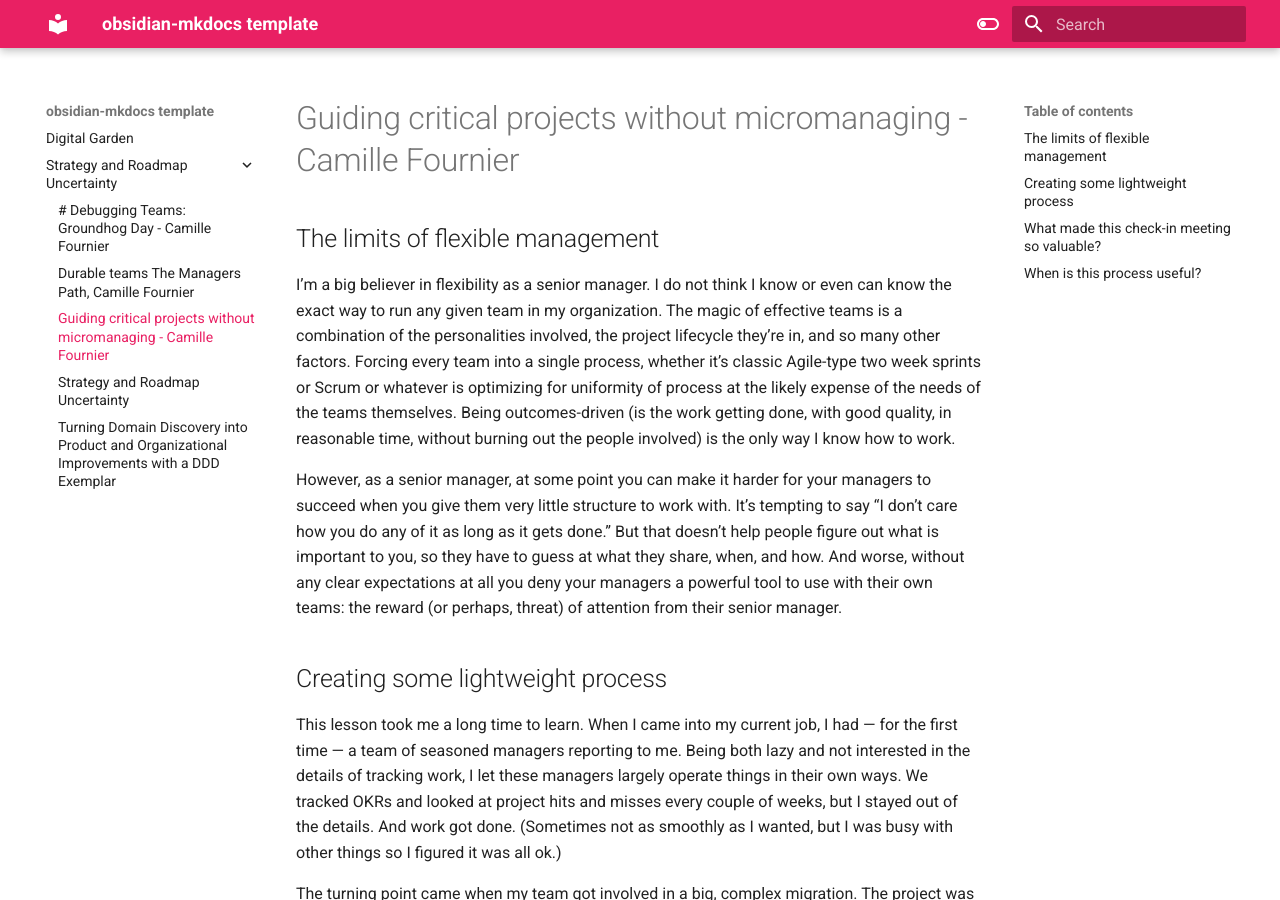
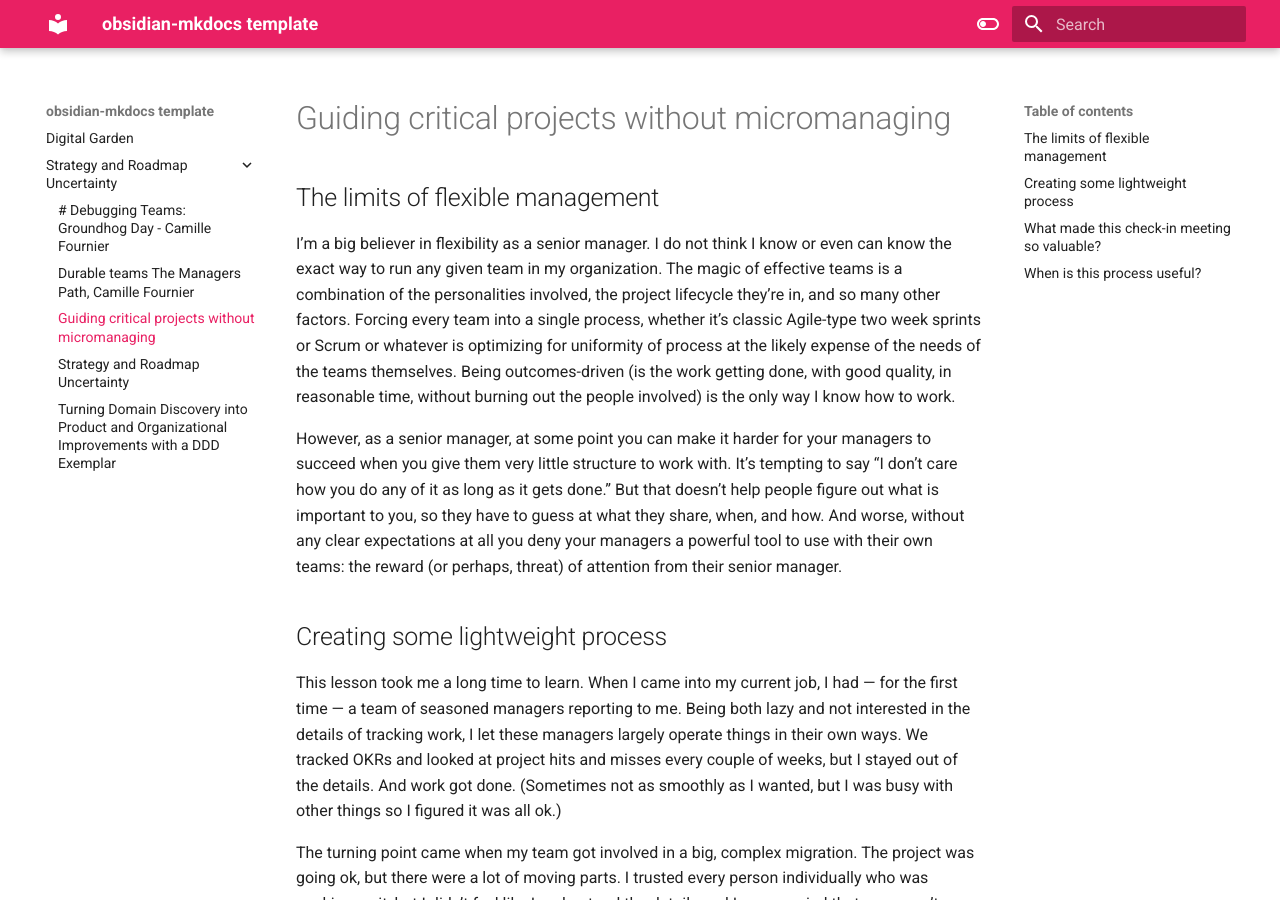
Before and after one commit to kfiil/Digital-Garden, an MkDocs documentation site: the page built from docs/Strategy and Roadmap Uncertainty/Guiding critical projects without micromanaging.md, in a window 1280 px wide and 900 px high. Built offline with MkDocs 1.6.1 and Material for MkDocs 9.7.7, drawn with Linux system fonts in a browser that asks for light colours.

Commit message:
Updated links

```diff
--- a/docs/Strategy and Roadmap Uncertainty/Guiding critical projects without micromanaging by Camille Fournier.md
+++ b/docs/Strategy and Roadmap Uncertainty/Guiding critical projects without micromanaging.md
@@ -2,7 +2,7 @@
 source: https://skamille.medium.com/guiding-critical-projects-without-micromanaging-2391ba83f955
 read: 2022-09-09
 ---
-# Guiding critical projects without micromanaging - Camille Fournier
+# Guiding critical projects without micromanaging
 
 ## The limits of flexible management
 
```
